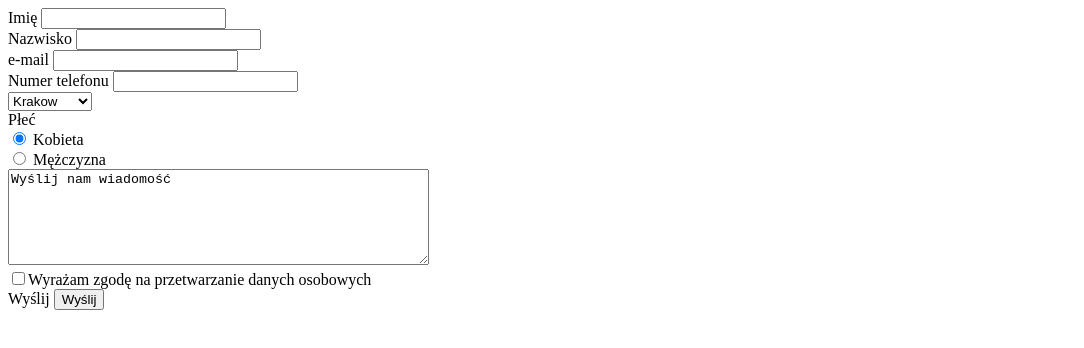
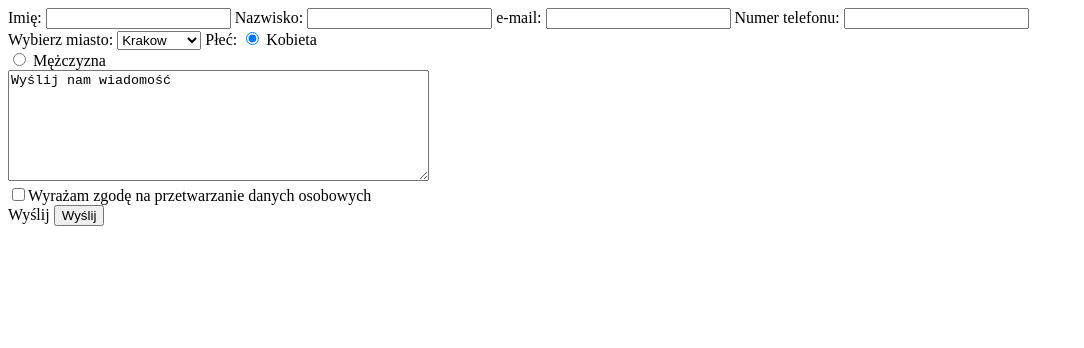
Before and after one commit to alinamat/alinamat.github.io, a plain HTML site: page zadanie-domowe/zadanie-1/index.html in a window 1280 px wide. Shown: the whole page, without its empty margins (0-1084 px from the left). Drawn offline with Linux system fonts and the light colour scheme.

Commit message:
poprawki

```diff
--- a/zadanie-domowe/zadanie-1/index.html
+++ b/zadanie-domowe/zadanie-1/index.html
@@ -7,41 +7,40 @@
 </head>
 
 <body>
+    <div>
+        <form action="https://formspree.io/alina.pitaichuk@gmail.com" method="POST">
+            <label for="imie">Imię:</label>
+            <input type="text" name="imie" id="imie">
 
-    <form action="https://formspree.io/alina.pitaichuk@gmail.com" method="POST">
-        <label for="imie">Imię</label>
-        <input type="text" name="imie" id="imie"> <br>
+            <label for="last-name">Nazwisko:</label>
+            <input type="text" name="nazwisko" id="last-name">
 
-        <label for="last-name">Nazwisko</label>
-        <input type="text" name="nazwisko" id=last-name> <br>
+            <label for="email">e-mail:</label>
+            <input type="text" name="email" id="email">
 
-        <label for="email">e-mail</label>
-        <input type="text" name="email" id=email> <br>
+            <label for="phone-number">Numer telefonu:</label>
+            <input type="text" name="phone-number" id="phone-number"> <br>
 
-        <label for="phone-number">Numer telefonu</label>
-        <input type="text" name="phone-number" id=phone-number> <br>
-
-
-        <select>
+            <label for="miasto">Wybierz miasto:</label>
+            <select id="miasto">
             <option value="krakow">Krakow</option>
             <option value="warszawa">Warszawa</option>
             <option value="gdansk">Gdańsk</option>
-        </select> <br>
+        </select>
 
-        <label for="gender">Płeć</label> <br>
-        <input type="radio" name="gender" value="male" checked id=gender> Kobieta<br>
-        <input type="radio" name="gender" value="female" id=gender> Mężczyzna <br>
+            <label for="gender">Płeć:</label>
+            <input type="radio" name="gender" value="male" checked> Kobieta<br>
 
-        <textarea rows="6" cols="50">Wyślij nam wiadomość</textarea> <br>
+            <input type="radio" name="gender" value="female"> Mężczyzna <br>
 
-        <input type="checkbox" name="zgoda" value="zgoda">Wyrażam zgodę na przetwarzanie danych osobowych <br>
+            <textarea rows="7" cols="50">Wyślij nam wiadomość</textarea> <br>
 
-        <label for="submit">Wyślij</label>
-        <input type="button" value="Wyślij" id=submit>  <br>
+            <input type="checkbox" name="zgoda" value="zgoda">Wyrażam zgodę na przetwarzanie danych osobowych <br>
 
-
-
-    </form>
+            <label for="submit">Wyślij</label>
+            <input type="button" value="Wyślij" id=submit>
+        </form>
+    </div>
 </body>
 
 </html>
```
